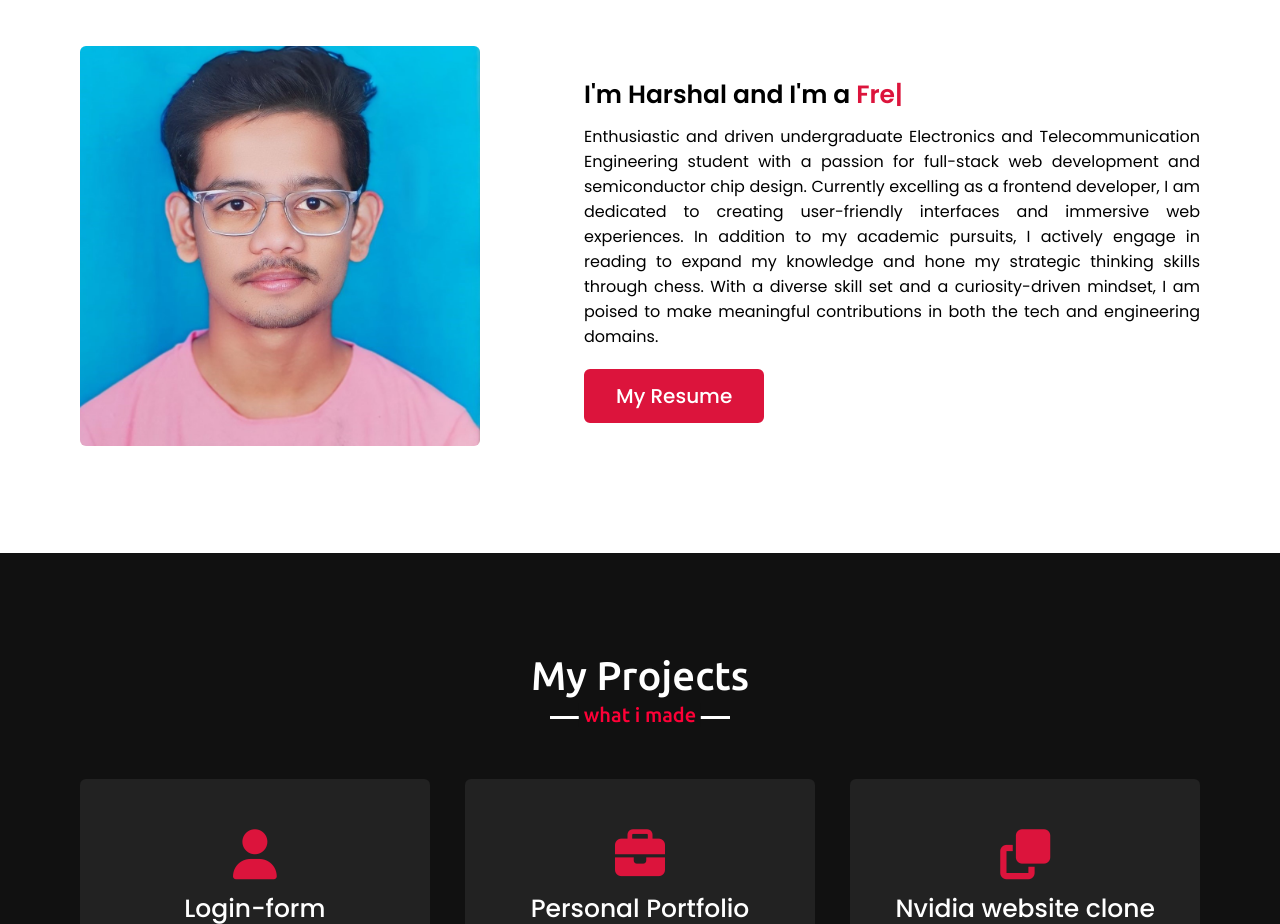
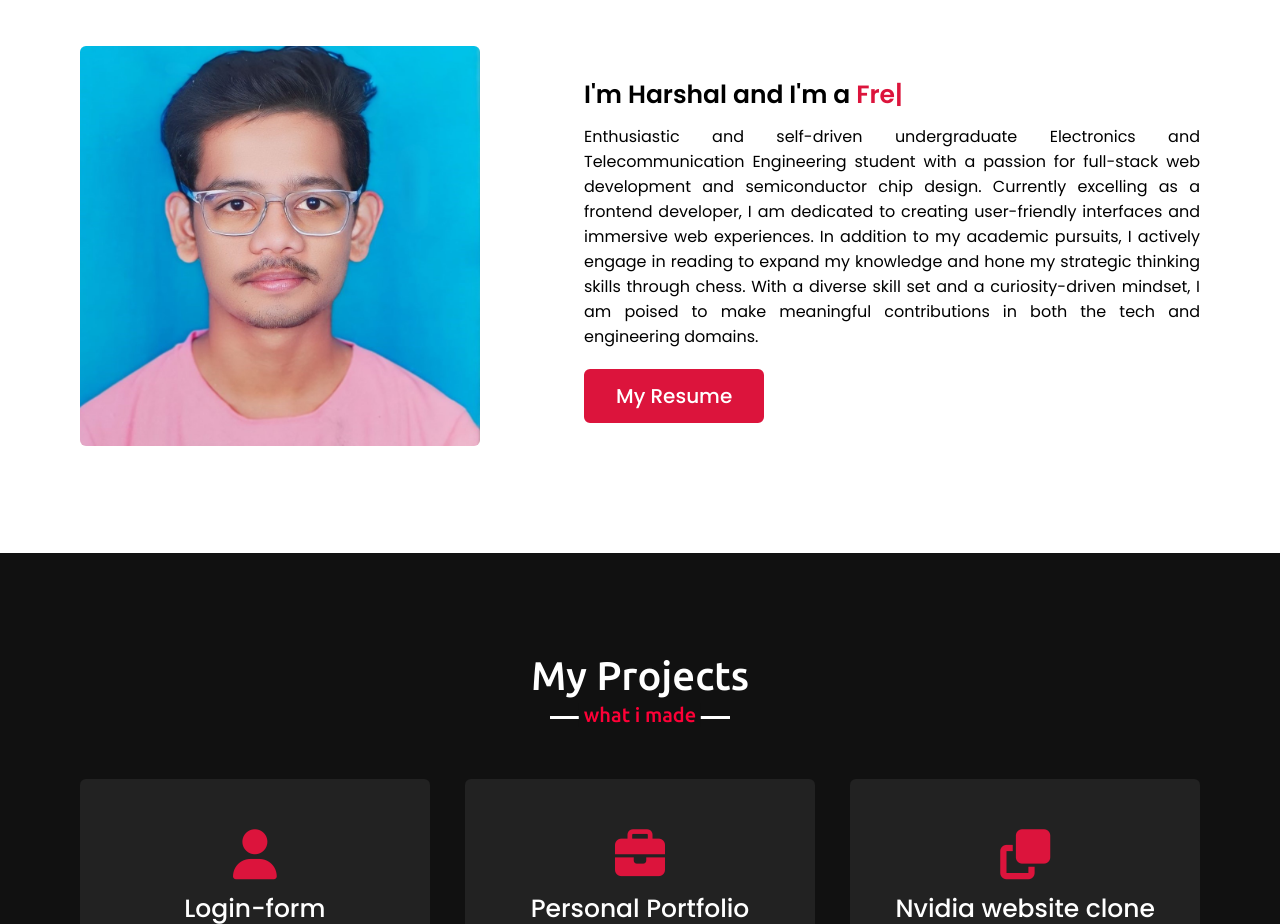
Before and after one commit to Harry2907/project-showcase, a plain HTML site: page index.html in a window 1280 px wide. Shown: the part 980-1904 px from the top of the page. Drawn offline with nearby package versions, Linux system fonts and the light colour scheme; files whose address does not match are found by name.

Commit message:
Update index.html

```diff
--- a/index.html
+++ b/index.html
@@ -62,7 +62,7 @@
                 </div>
                 <div class="column right">
                     <div class="text">I'm Harshal and I'm a <span class="typing-2"></span></div>
-                    <p>Enthusiastic and driven undergraduate Electronics and Telecommunication Engineering student with a passion for full-stack web development and semiconductor chip design. Currently excelling as a frontend developer, I am dedicated to creating user-friendly interfaces and immersive web experiences. In addition to my academic pursuits, I actively engage in reading to expand my knowledge and hone my strategic thinking skills through chess. With a diverse skill set and a curiosity-driven mindset, I am poised to make meaningful contributions in both the tech and engineering domains.</p>
+                    <p>Enthusiastic and self-driven undergraduate Electronics and Telecommunication Engineering student with a passion for full-stack web development and semiconductor chip design. Currently excelling as a frontend developer, I am dedicated to creating user-friendly interfaces and immersive web experiences. In addition to my academic pursuits, I actively engage in reading to expand my knowledge and hone my strategic thinking skills through chess. With a diverse skill set and a curiosity-driven mindset, I am poised to make meaningful contributions in both the tech and engineering domains.</p>
                     <a href="#">My Resume</a>
                 </div>
             </div>
```
